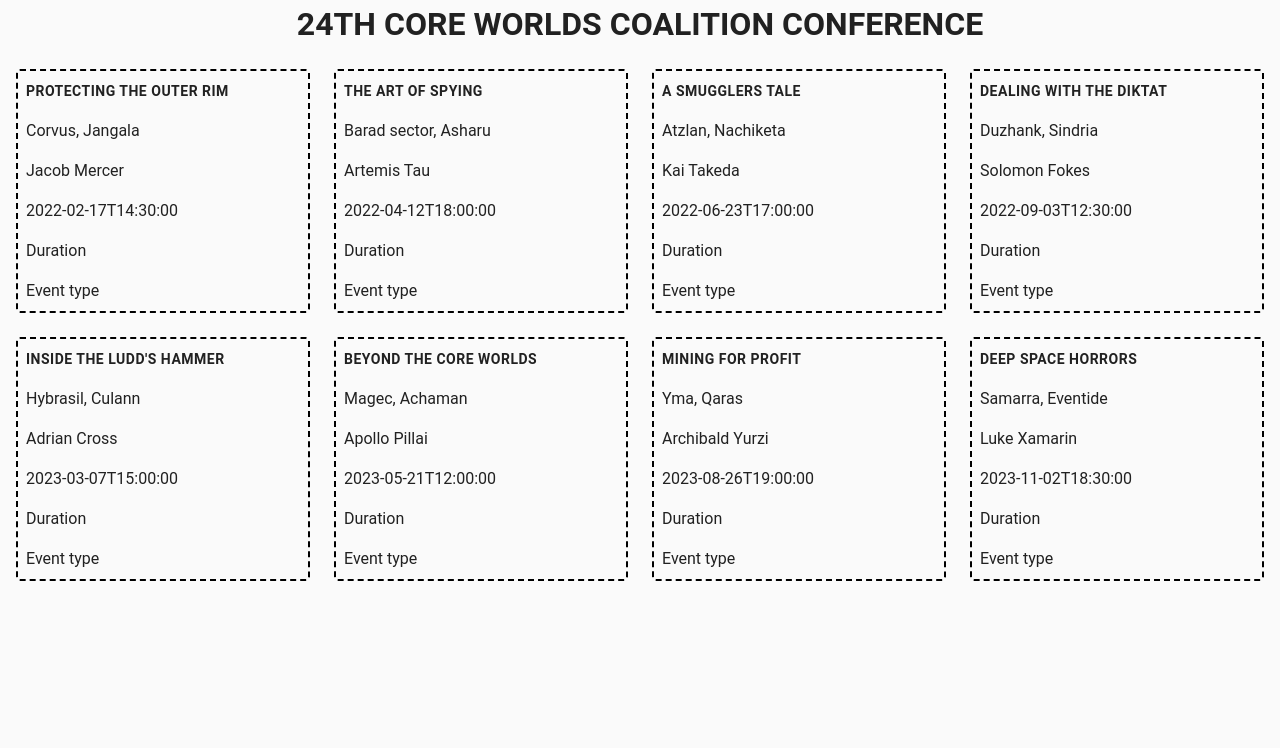
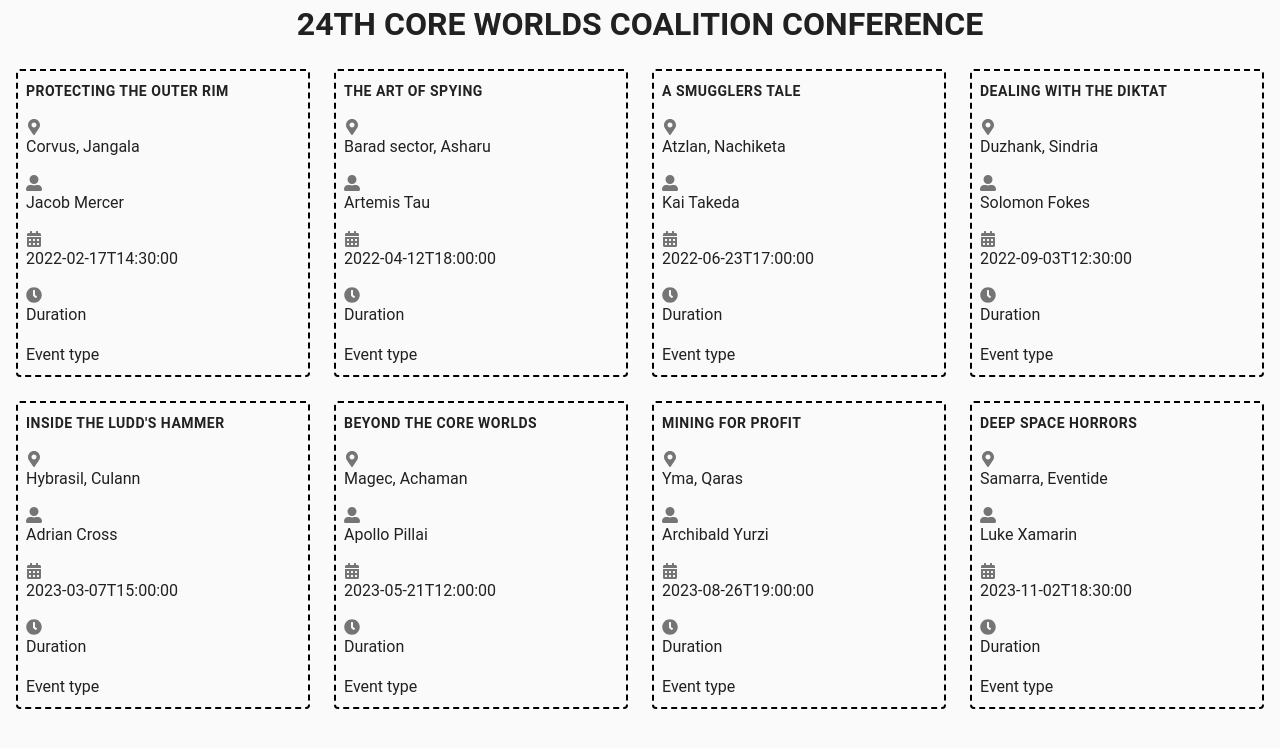
Before and after one commit to dmitriy-057/react-trainy-1, a React (Create React App) app: page / in a window 1280 px wide. Shown: the top 748 px of the page. Built offline with nearby package versions, Linux system fonts and the light colour scheme.

Commit message:
add dns-format and icons

```diff
--- a/package.json
+++ b/package.json
@@ -6,9 +6,11 @@
     "@testing-library/jest-dom": "^5.16.5",
     "@testing-library/react": "^13.4.0",
     "@testing-library/user-event": "^13.5.0",
+    "date-fns": "^2.30.0",
     "prop-types": "^15.8.1",
     "react": "^18.2.0",
     "react-dom": "^18.2.0",
+    "react-icons": "^4.8.0",
     "react-scripts": "5.0.1",
     "web-vitals": "^2.1.4"
   },
--- a/src/App2.jsx
+++ b/src/App2.jsx
@@ -1,12 +1,13 @@
 import { PageTitle } from "./components-2/PageTitle/PageTitle";
 import { EventBoard } from "./components-2/EventBoard/EventBoard";
 import upcomingEvents from "./upcoming-events.json";
+
 // именованый экспорт
 export const  App2 = () =>{
     return (
-    <div>
+    <>
         <PageTitle text='24th Core Worlds Coalition Conference'/>
         <EventBoard events={upcomingEvents}/>
-    </div>
+    </>
     )
 }
--- a/src/components-2/Event/Event.jsx
+++ b/src/components-2/Event/Event.jsx
@@ -1,23 +1,26 @@
+import { FaMapMarkerAlt, FaUserAlt, FaCalendarAlt,FaClock } from "react-icons/fa";
+import { formatEventStart } from "./src/utils/time-util.js";
 import PropTypes from 'prop-types';
-import css from './Event.module.css'
+import css from './Event.module.css';
+
 export const Event = ({name,location,speaker,type,start,end}) => {
    return (
    <div className={css.event}>
     <h2 className={css.title}>{name}</h2>
     <p className={css.info}>
-        <i className={css.icon}></i>
-        {location}
+    <FaMapMarkerAlt className={css.icon} size={16} />
+    {location}
     </p>
     <p className={css.info}>
-        <i className={css.icon}></i>
+    <FaUserAlt className={css.icon} size={16} />
         {speaker}
     </p>
     <p className={css.info}>
-        <i className={css.icon}></i>
+    <FaCalendarAlt className={css.icon} size={16} />
         {start}
     </p>
     <p className={css.info}>
-        <i className={css.icon}></i>
+    <FaClock className={css.icon} size={16} />
         Duration
     </p>
     <span className={type}>Event type</span>
--- a/src/components-2/EventBoard/EventBoard.jsx
+++ b/src/components-2/EventBoard/EventBoard.jsx
@@ -5,15 +5,28 @@ export const EventBoard = ({events}) => {
     console.log(events)
     return <div className={css.eventCards}>
         {events.map(({name,location,speaker,type,time}) =>
-        <Event key={name} name={name} location={location} speaker={speaker} type={type} start={time.start} end={time.end} />
+        <Event
+        key={name}
+        name={name}
+        location={location}
+        speaker={speaker}
+        type={type}
+        start={time.start}
+        end={time.end} />
         )}
     </div>
 }
 EventBoard.propTypes = {
     events: PropTypes.arrayOf(
         PropTypes.exact({
-        optionalProperty: PropTypes.string,
-        requiredProperty: PropTypes.number.isRequired
-      })
+            name: PropTypes.string.isRequired,
+            location: PropTypes.string.isRequired,
+            speaker: PropTypes.string.isRequired,
+            type: PropTypes.string.isRequired,
+            time: {
+              start: PropTypes.string.isRequired,
+              end: PropTypes.string.isRequired,
+            }
+          },)
     )
 }
--- /dev/null
+++ b/src/utils/time-util.js
@@ -0,0 +1,4 @@
+import { format } from "date-fns";
+export const formatEventStart = (start) => {
+    return format(Date.parse(start), 'dd MMMM yyyy, HH:mm')
+}
```
Also changed, not shown: 1 other file (tests, documents, lock files or other folders).
